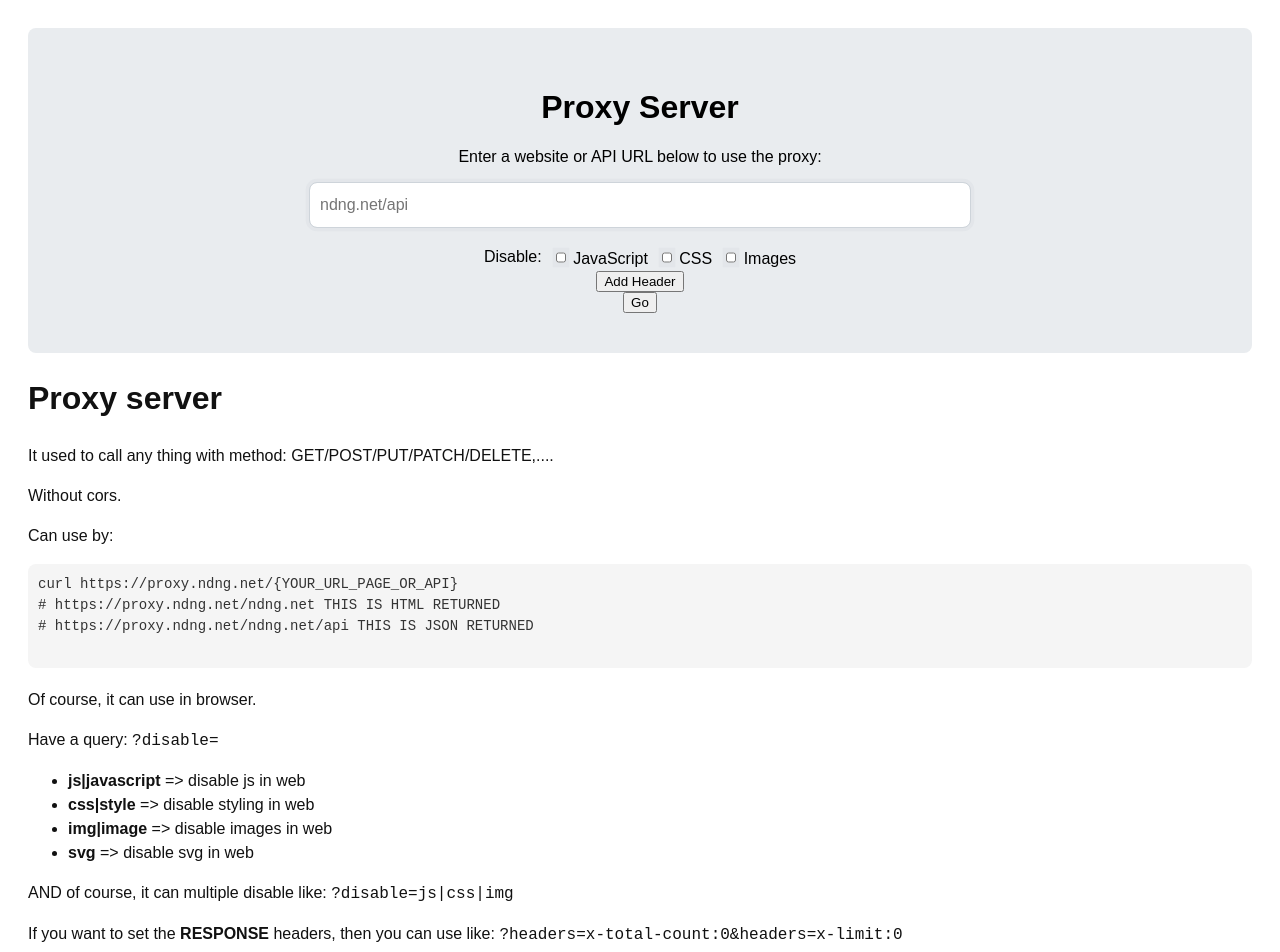
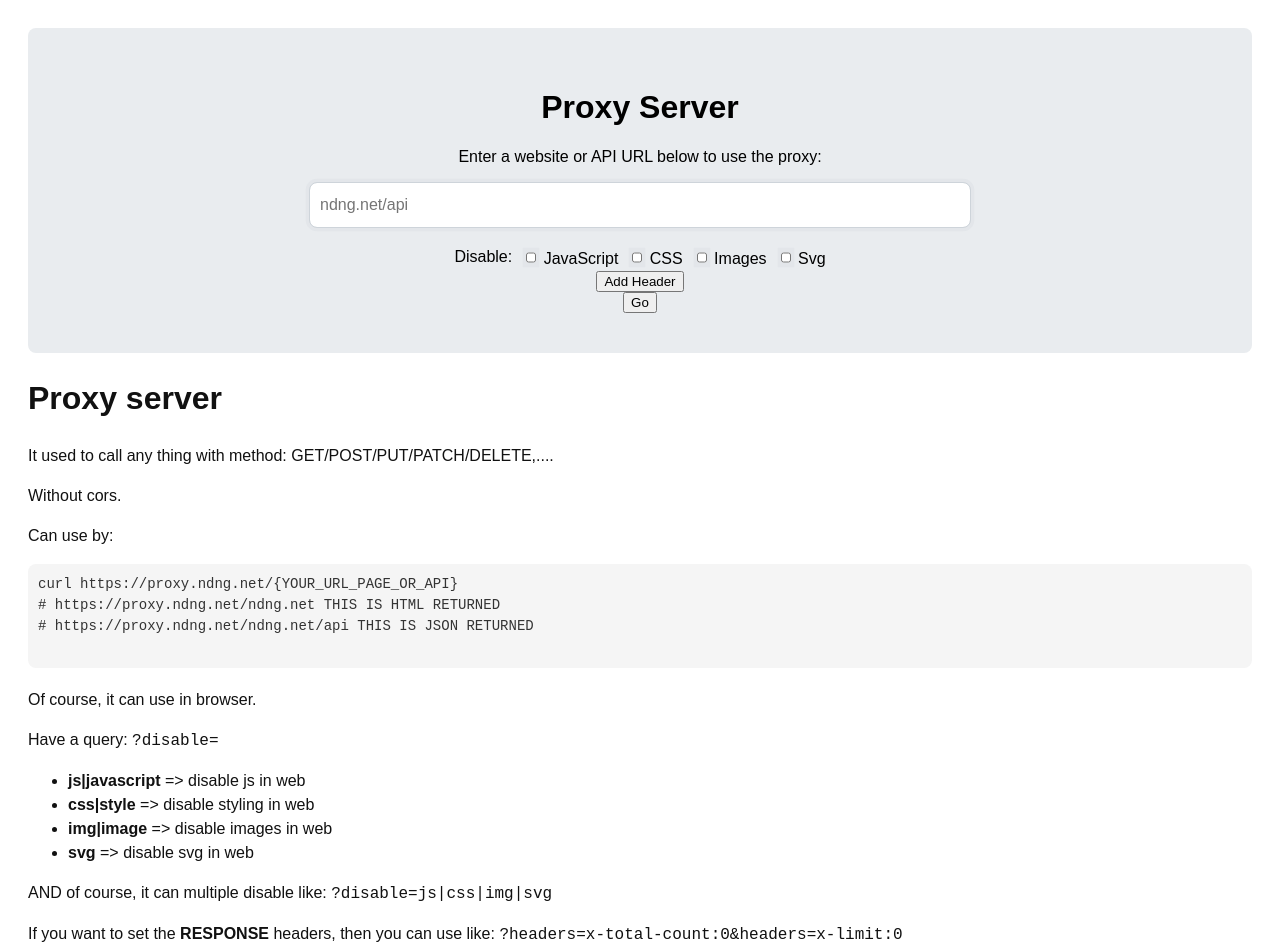
Before and after one commit to duongnguyen321/proxy, a website: page public/index.html in a window 1280 px wide. Shown: the top 952 px of the page. Drawn offline with Linux system fonts and the light colour scheme.

Commit message:
[update]: Add selection in homepage, add svg remove

```diff
--- a/public/index.html
+++ b/public/index.html
@@ -143,6 +143,9 @@
 					<label class="option-choose">
 						<input type="checkbox" name="disable" value="img" /> Images
 					</label>
+					<label class="option-choose">
+						<input type="checkbox" name="disable" value="svg" /> Svg
+					</label>
 				</div>
 
 				<div id="headersContainer">
@@ -176,7 +179,7 @@
 			</ul>
 			<p>
 				AND of course, it can multiple disable like:
-				<code>?disable=js|css|img</code>
+				<code>?disable=js|css|img|svg</code>
 			</p>
 			<p>
 				If you want to set the <strong>RESPONSE</strong> headers, then you can
```
Also changed, not shown: public/404.html (+1 -1 lines), public/error-json.html (+1 -1 lines), public/error.html (+1 -1 lines).
